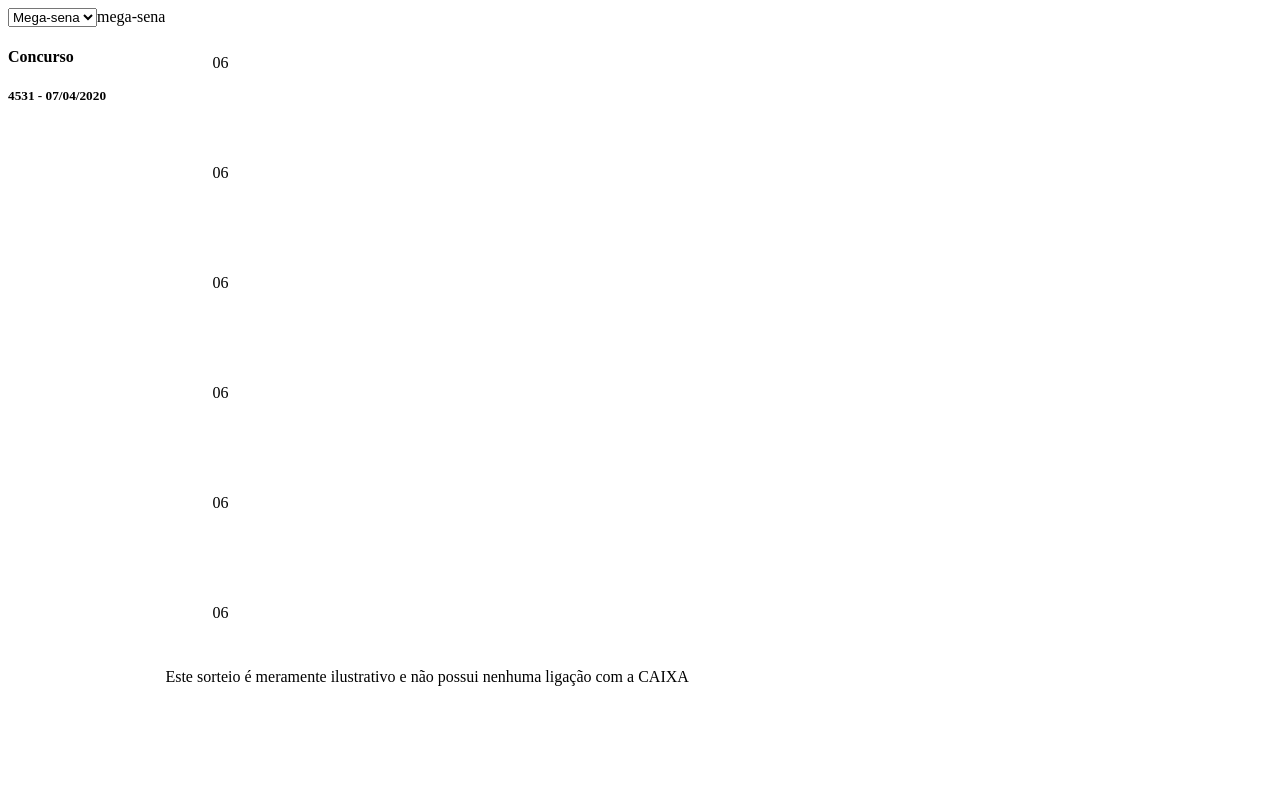
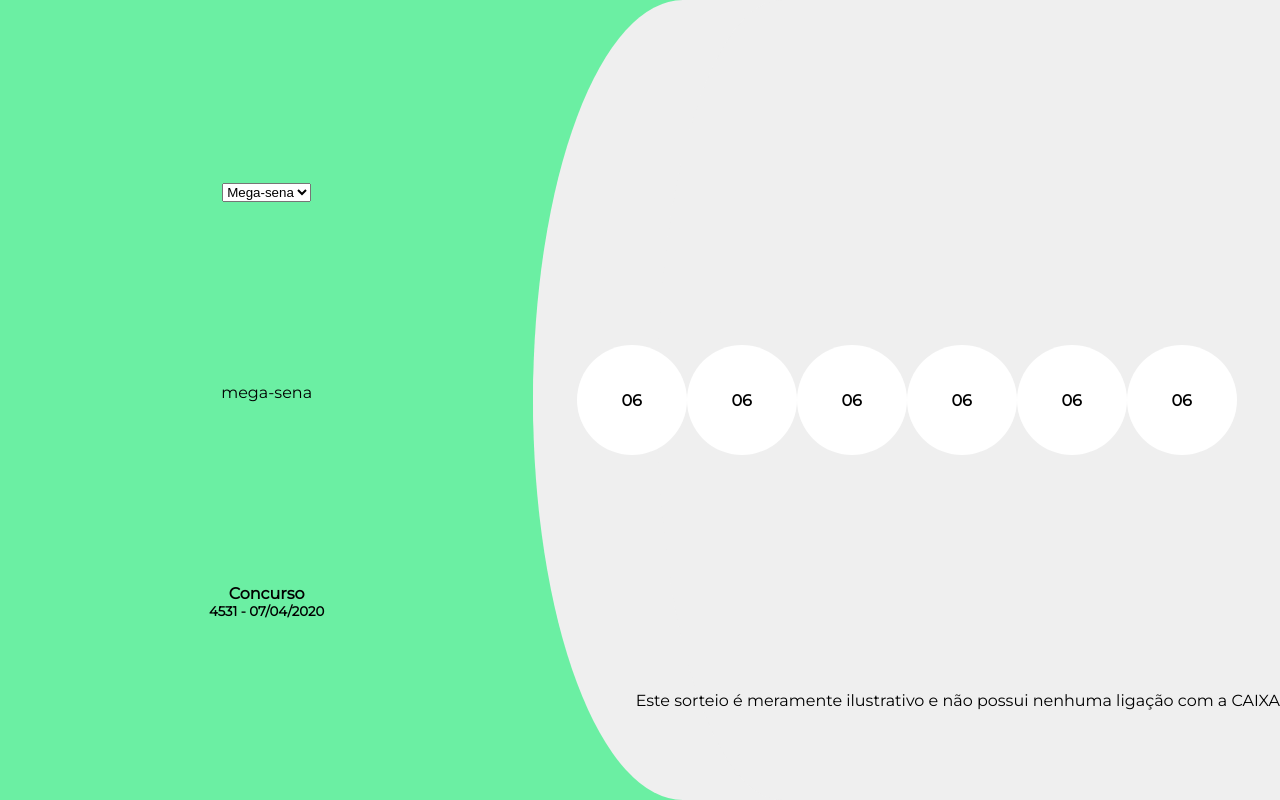
Before and after one commit to AdrianAmerico/desafio-brainn, a React (Create React App) app: page / in a window 1280 px wide. Built offline with nearby package versions, Linux system fonts and the light colour scheme.

Commit message:
adicionado estrutura CSS

```diff
--- a/src/App.tsx
+++ b/src/App.tsx
@@ -1,8 +1,9 @@
 import Router from './Router';
+import './styles/global.module.scss';
 
 function App() {
   return (
-    <div className="App">
+    <div>
       <Router />
     </div>
   );
--- a/src/components/Numbers/numbers.module.scss
+++ b/src/components/Numbers/numbers.module.scss
@@ -3,14 +3,14 @@
 .root {
   width: 110px;
   height: 110px;
-  border: 50%;
+  border-radius: 50%;
   display: flex;
   align-items: center;
   justify-content: center;
   background-color: $white;
 
   span {
-    font-weight: 400;
+    font-weight: bold;
   }
 
   @media (max-width: 600px) {
--- a/src/pages/HomePage/homePage.module.scss
+++ b/src/pages/HomePage/homePage.module.scss
@@ -1,5 +1,85 @@
 @import '../../styles/colors.scss';
 
 .root {
+  display: flex;
+  flex-direction: row;
+  background-color: $mega-sena;
+  width: 100vw;
+  height: 100vh;
+
+  .leftSide {
+    background-color: inherit;
+    flex: 5;
     display: flex;
+    flex-direction: column;
+    justify-content: space-evenly;
+    align-items: center;
+    text-align: center;
+  }
+  .rigthSide {
+    background-color: $white;
+    flex: 7;
+    display: flex;
+    height: 100%;
+    border-radius: 50% 0 0 50%;
+    flex-direction: column;
+    justify-content: space-between;
+    z-index: 0;
+    background-color: #efefef;
+    position: relative;
+
+    &:before {
+      content: '';
+      position: absolute;
+      top: 0;
+      width: 100%;
+      height: 100%;
+      background-color: $white;
+      border-radius: 50% 0 0 50%;
+      max-width: 300px;
+      background-color: #efefef;
+    }
+    &:after {
+      content: '';
+      position: absolute;
+      border-radius: 50% 0 0 50%;
+      height: 100%;
+      background: $white;
+      min-width: 250px;
+      right: 50%;
+      background-color: #efefef;
+    }
+    .rightSideContainer {
+      margin: 0 auto;
+      width: 90%;
+      display: flex;
+      position: relative;
+      width: 100%;
+      height: 100%;
+      z-index: 1000;
+      flex-direction: column;
+      align-content: center;
+      justify-content: space-evenly;
+      text-align: center;
+
+      .numbersSection {
+        display: flex;
+        flex-direction: row;
+        align-items: center;
+        justify-content: center;
+        z-index: 5;
+        width: 100%;
+        flex: 2;
+      }
+      .footer {
+        z-index: 1;
+        flex: 1 1;
+        text-align: flex-end;
+        min-width: 650px;
+        align-items: center;
+        display: flex;
+        justify-content: flex-end;
+      }
+    }
+  }
 }
--- a/src/pages/HomePage/index.tsx
+++ b/src/pages/HomePage/index.tsx
@@ -12,7 +12,8 @@
               <option>Mega-sena</option>
             </select>
           </label>
-
+        </div>
+        <div>
           <span>mega-sena</span>
         </div>
 
@@ -23,15 +24,17 @@
       </div>
 
       <div className={styles.rigthSide}>
-        <div>
+        <div className={styles.rightSideContainer}>
+          <div style={{ flex: 1 }} />
+          <section className={styles.numbersSection}>
             <Numbers />
             <Numbers />
             <Numbers />
             <Numbers />
             <Numbers />
             <Numbers />
-        </div>
-        <div>
+          </section>
+          <div className={styles.footer}>
             <span>
               Este sorteio é meramente ilustrativo e não possui nenhuma ligação
               com a CAIXA
@@ -39,6 +42,7 @@
           </div>
         </div>
       </div>
+    </div>
   );
 };
 
```
Also changed, not shown: src/styles/global.module.scss (renamed from src/styles/globalStyle.scss). Lines whose indentation alone changed are shown as unchanged.
